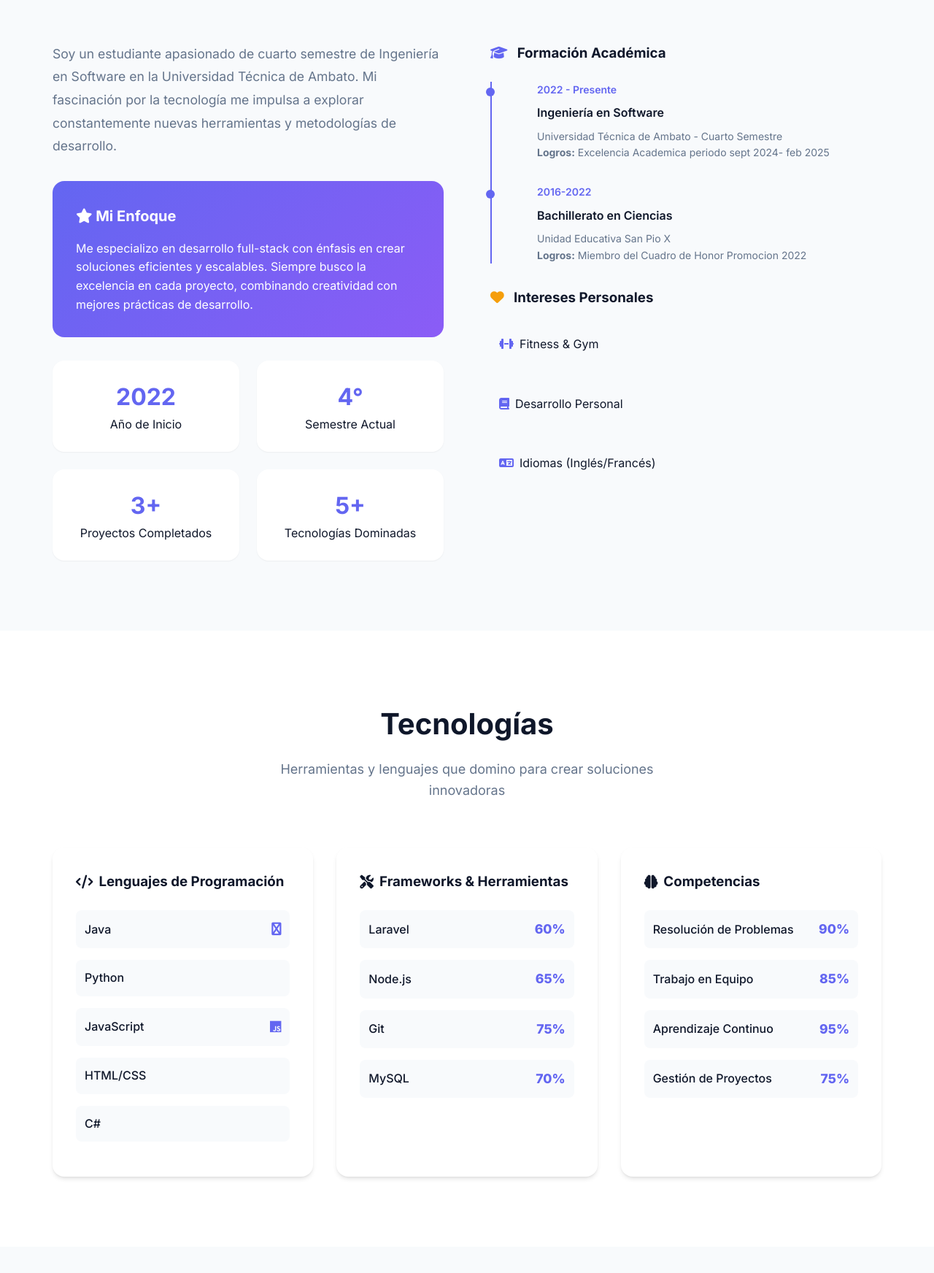
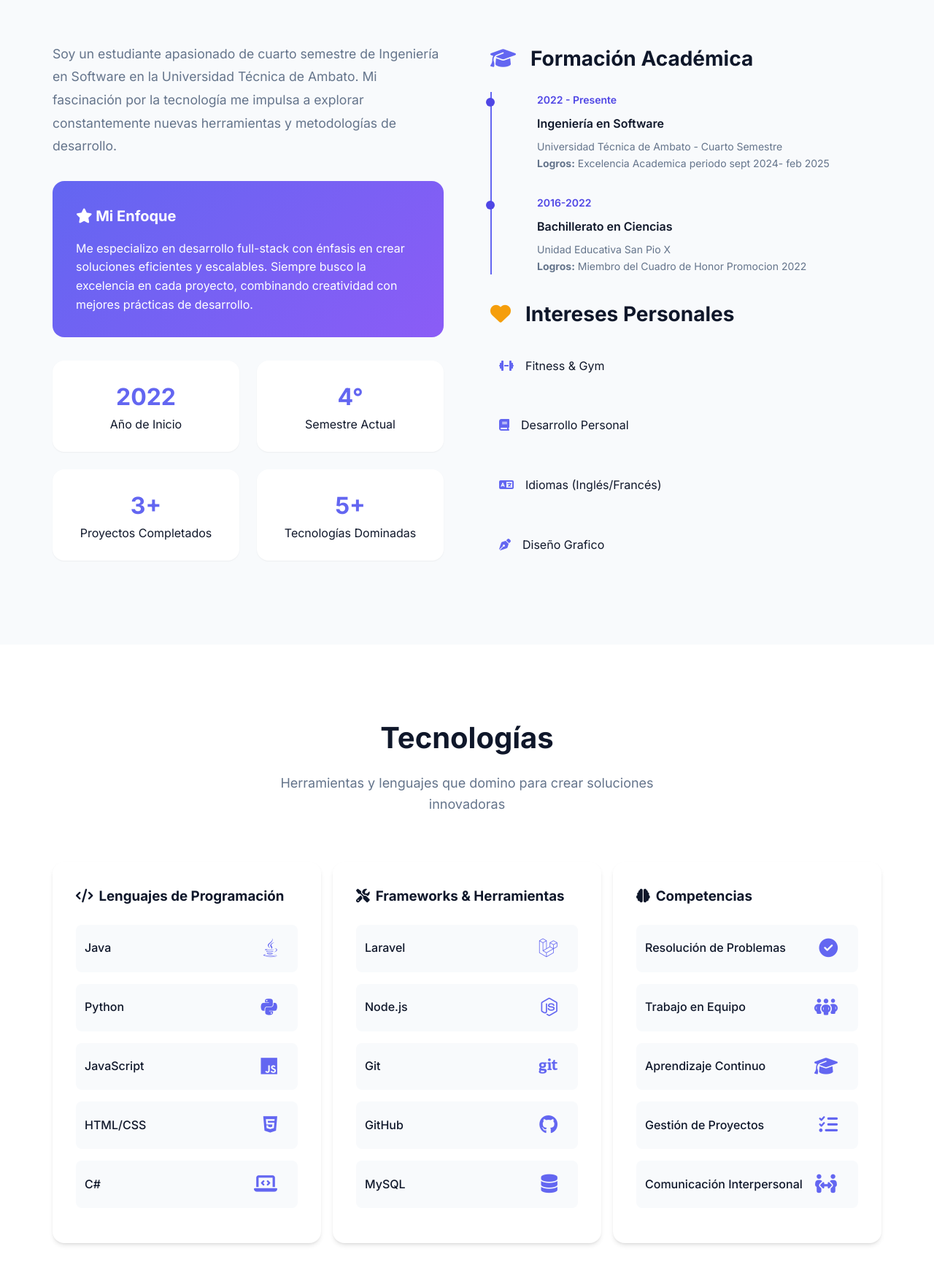
Before and after one commit to seby10/seby10.github.io, a plain HTML site: page index.html in a window 1280 px wide. Shown: the part 1040-2784 px from the top of the page at 73% size. Drawn offline with Linux system fonts and the light colour scheme.

Commit message:
Mejoras resume final

```diff
--- a/css/styles.css
+++ b/css/styles.css
@@ -223,6 +223,7 @@ body {
   text-align: center;
   position: relative;
   overflow: hidden;
+  width: 85%;
 }
 
 .profile-card::before {
@@ -367,6 +368,20 @@ body {
   display: block;
 }
 
+.about-me h3 {
+  margin-bottom: 1.5rem;
+  color: var(--text);
+  font-size: 28px;
+}
+
+.about-me h3 i {
+  color: var(--primary);
+}
+
+.about-me h3 i[class="fas fa-heart"] {
+  color: var(--accent);
+}
+
 .education-timeline {
   position: relative;
   padding-left: 2rem;
@@ -396,12 +411,12 @@ body {
   width: 12px;
   height: 12px;
   border-radius: 50%;
-  background: var(--primary);
+  background: var(--primary-dark);
   transform: translateX(-50%);
 }
 
 .timeline-year {
-  color: var(--primary);
+  color: var(--primary-dark);
   font-weight: 600;
   font-size: 0.875rem;
   margin-bottom: 0.5rem;
@@ -421,7 +436,7 @@ body {
 .skills-grid {
   display: grid;
   grid-template-columns: repeat(auto-fit, minmax(300px, 1fr));
-  gap: 2rem;
+  gap: 1rem;
 }
 
 .skill-category {
@@ -450,6 +465,11 @@ body {
   transition: all 0.3s ease;
 }
 
+.skill-item span i {
+  color: var(--primary);
+  margin-right: 1rem;
+}
+
 .skill-item:hover {
   background: var(--surface-hover);
   transform: translateX(5px);
@@ -461,8 +481,8 @@ body {
 
 .skill-level {
   color: var(--primary);
-  font-weight: 900;
-  font-size: 1.1rem;
+  font-weight: 600;
+  font-size: 1.6rem;
 }
 
 /* Projects Section */
@@ -575,8 +595,13 @@ body {
 }
 
 .contact-info h3 {
+  margin-bottom: 1rem;
+  font-size: 1.5rem;
+}
+
+.contact-info p {
   margin-bottom: 2rem;
-  font-size: 1.5rem;
+  opacity: 0.9;
 }
 
 .contact-item {
@@ -624,12 +649,26 @@ body {
   box-shadow: var(--shadow-md);
 }
 
+.certificates-list h3 {
+  margin-bottom: 1.5rem;
+  color: var(--text);
+}
+
+.certificates-list h3 i {
+  color: var(--accent);
+}
+
 .certificate-item {
   padding: 1.5rem;
   border-left: 4px solid var(--primary);
   background: var(--surface);
   border-radius: 0.5rem;
   margin-bottom: 1rem;
+}
+
+.certificate-item p {
+  color: var(--text-light);
+  margin-bottom: 0.5rem;
 }
 
 .certificate-title {
@@ -645,6 +684,19 @@ body {
   display: inline-flex;
   align-items: center;
   gap: 0.5rem;
+}
+
+.questions {
+  margin-top: 2rem;
+  padding: 1.5rem;
+  background: var(--surface);
+  border-radius: 0.75rem;
+  text-align: center;
+}
+
+.questions p {
+  color: var(--text-light);
+  margin-bottom: 1rem;
 }
 
 /* Footer */
--- a/index.html
+++ b/index.html
@@ -132,9 +132,9 @@
             </div>
           </div>
         </div>
-        <div>
-          <h3 style="margin-bottom: 1.5rem; color: var(--text);">
-            <i class="fas fa-graduation-cap" style="color: var(--primary);"></i>
+        <div class="about-me">
+          <h3>
+            <i class="fas fa-graduation-cap"></i>
             &nbsp; Formación Académica
           </h3>
           <div class="education-timeline">
@@ -152,22 +152,26 @@
             </div>
           </div>
 
-          <h3 style="margin: 2rem 0 1.5rem; color: var(--text);">
-            <i class="fas fa-heart" style="color: var(--accent);"></i>
+          <h3>
+            <i class="fas fa-heart"></i>
             &nbsp; Intereses Personales
           </h3>
-          <div class="skills-grid" style="grid-template-columns: 1fr; gap: 1rem;">
+          <div class="skills-grid">
             <div class="skill-item">
-              <span><i class="fas fa-dumbbell" style="color: var(--primary); margin-right: 0.5rem;"></i>Fitness &
+              <span><i class="fas fa-dumbbell"></i>Fitness &
                 Gym</span>
             </div>
             <div class="skill-item">
-              <span><i class="fas fa-book" style="color: var(--primary); margin-right: 0.5rem;"></i>Desarrollo
+              <span><i class="fas fa-book" ></i>Desarrollo
                 Personal</span>
             </div>
             <div class="skill-item">
-              <span><i class="fas fa-language" style="color: var(--primary); margin-right: 0.5rem;"></i>Idiomas
+              <span><i class="fas fa-language" ></i>Idiomas
                 (Inglés/Francés)</span>
+            </div>
+            <div class="skill-item">
+              <span><i class="fa-solid fa-pen-nib"></i>Diseño
+                Grafico</span>
             </div>
           </div>
         </div>
@@ -189,10 +193,11 @@
           <h3><i class="fas fa-code"></i> Lenguajes de Programación</h3>
           <div class="skill-item">
             <span class="skill-name">Java</span>
-            <span class="skill-level"><i class="fas fa-java"></i></span>
+            <span class="skill-level"><i class="fa-brands fa-java"></i></span>
           </div>
           <div class="skill-item">
             <span class="skill-name">Python</span>
+            <span class="skill-level"><i class="fa-brands fa-python"></i></span>
           </div>
           <div class="skill-item">
             <span class="skill-name">JavaScript</span>
@@ -200,9 +205,11 @@
           </div>
           <div class="skill-item">
             <span class="skill-name">HTML/CSS</span>
+            <span class="skill-level"><i class="fa-brands fa-html5"></i></span>
           </div>
           <div class="skill-item">
             <span class="skill-name">C#</span>
+            <span class="skill-level"><i class="fa-solid fa-laptop-code"></i></span>
           </div>
         </div>
 
@@ -210,19 +217,23 @@
           <h3><i class="fas fa-tools"></i> Frameworks & Herramientas</h3>
           <div class="skill-item">
             <span class="skill-name">Laravel</span>
-            <span class="skill-level">60%</span>
+            <span class="skill-level"><i class="fa-brands fa-laravel"></i></span>
           </div>
           <div class="skill-item">
             <span class="skill-name">Node.js</span>
-            <span class="skill-level">65%</span>
+            <span class="skill-level"><i class="fa-brands fa-node-js"></i></span>
           </div>
           <div class="skill-item">
             <span class="skill-name">Git</span>
-            <span class="skill-level">75%</span>
+            <span class="skill-level"><i class="fa-brands fa-git"></i></span>
+          </div>
+          <div class="skill-item">
+            <span class="skill-name">GitHub</span>
+            <span class="skill-level"><i class="fa-brands fa-github"></i></span>
           </div>
           <div class="skill-item">
             <span class="skill-name">MySQL</span>
-            <span class="skill-level">70%</span>
+            <span class="skill-level"><i class="fa-solid fa-database"></i></span>
           </div>
         </div>
 
@@ -230,19 +241,23 @@
           <h3><i class="fas fa-brain"></i> Competencias</h3>
           <div class="skill-item">
             <span class="skill-name">Resolución de Problemas</span>
-            <span class="skill-level">90%</span>
+            <span class="skill-level"><i class="fa-solid fa-circle-check"></i></span>
           </div>
           <div class="skill-item">
             <span class="skill-name">Trabajo en Equipo</span>
-            <span class="skill-level">85%</span>
+            <span class="skill-level"><i class="fa-solid fa-people-group"></i></span>
           </div>
           <div class="skill-item">
             <span class="skill-name">Aprendizaje Continuo</span>
-            <span class="skill-level">95%</span>
+            <span class="skill-level"><i class="fa-solid fa-graduation-cap"></i></span>
           </div>
           <div class="skill-item">
             <span class="skill-name">Gestión de Proyectos</span>
-            <span class="skill-level">75%</span>
+            <span class="skill-level"><i class="fa-solid fa-list-check"></i></span>
+          </div>
+          <div class="skill-item">
+            <span class="skill-name">Comunicación Interpersonal</span>
+            <span class="skill-level"><i class="fa-solid fa-people-arrows"></i></span>
           </div>
         </div>
       </div>
@@ -352,11 +367,10 @@
       <div class="contact-grid">
         <div class="contact-info">
           <h3>¡Conectemos!</h3>
-          <p style="margin-bottom: 2rem; opacity: 0.9;">
+          <p>
             Estoy siempre abierto a nuevas oportunidades, colaboraciones y proyectos interesantes.
             No dudes en contactarme para cualquier consulta.
           </p>
-
           <div class="contact-item">
             <div class="contact-icon">
               <i class="fas fa-envelope"></i>
@@ -399,14 +413,14 @@
         </div>
 
         <div class="certificates-list">
-          <h3 style="margin-bottom: 1.5rem; color: var(--text);">
-            <i class="fas fa-certificate" style="color: var(--accent);"></i>
-            Certificaciones
+          <h3>
+            <i class="fas fa-certificate"></i>
+            &nbsp; Certificaciones
           </h3>
 
           <div class="certificate-item">
             <h4 class="certificate-title">Conference in Computer Science, Electronics and Industrial Engineering</h4>
-            <p style="color: var(--text-light); margin-bottom: 0.5rem;">2024</p>
+            <p>2024</p>
             <a href="./docs/C416_APROBA_1805424965_CONSTANTENARANJO.pdf" target="_blank" class="certificate-link">
               <i class="fas fa-external-link-alt"></i>
               Ver Certificado
@@ -415,7 +429,7 @@
 
           <div class="certificate-item">
             <h4 class="certificate-title">Network Support and Security</h4>
-            <p style="color: var(--text-light); margin-bottom: 0.5rem;">2024</p>
+            <p>2024</p>
             <a href="./docs/Network_Support_and_Security_Badge20241230-28-4iqep6.pdf" target="_blank"
               class="certificate-link">
               <i class="fas fa-external-link-alt"></i>
@@ -423,10 +437,8 @@
             </a>
           </div>
 
-          <div
-            style="margin-top: 2rem; padding: 1.5rem; background: var(--surface); border-radius: 0.75rem; text-align: center;">
-            <p style="color: var(--text-light); margin-bottom: 1rem;">
-              <i class="fas fa-brain" style="color: var(--primary);"></i>
+          <div class="questions">
+            <p>
               ¿Tienes alguna pregunta?
             </p>
             <a href="mailto:sebastianconstante04@hotmail.com" class="btn btn-primary">
@@ -442,7 +454,7 @@
   <!-- Footer -->
   <footer class="footer">
     <div class="container">
-      <p>&copy; 2025 Sebastián Constante. Todos los derechos reservados.</p>
+      <p>&copy; 2025 Sebastián Constante. 😎</p>
     </div>
   </footer>
 
```
